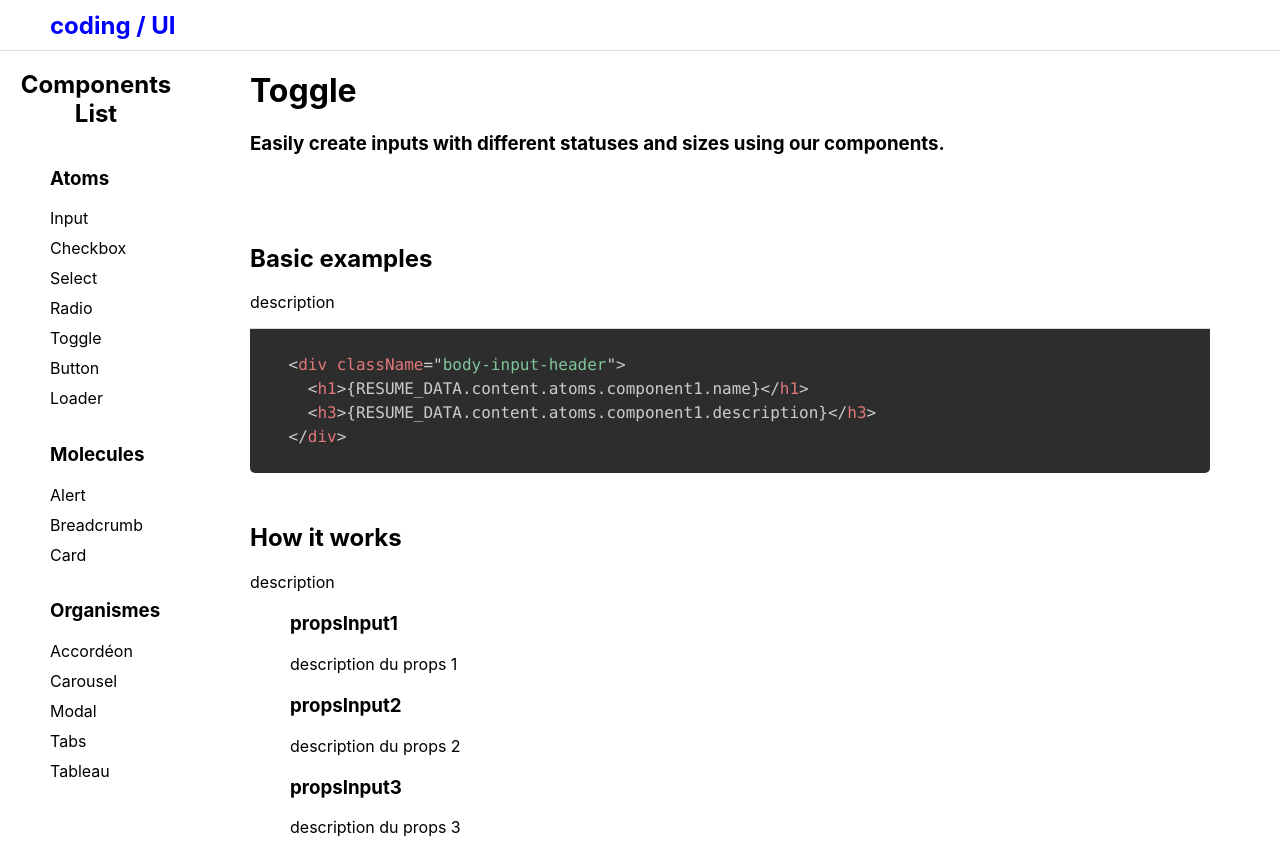
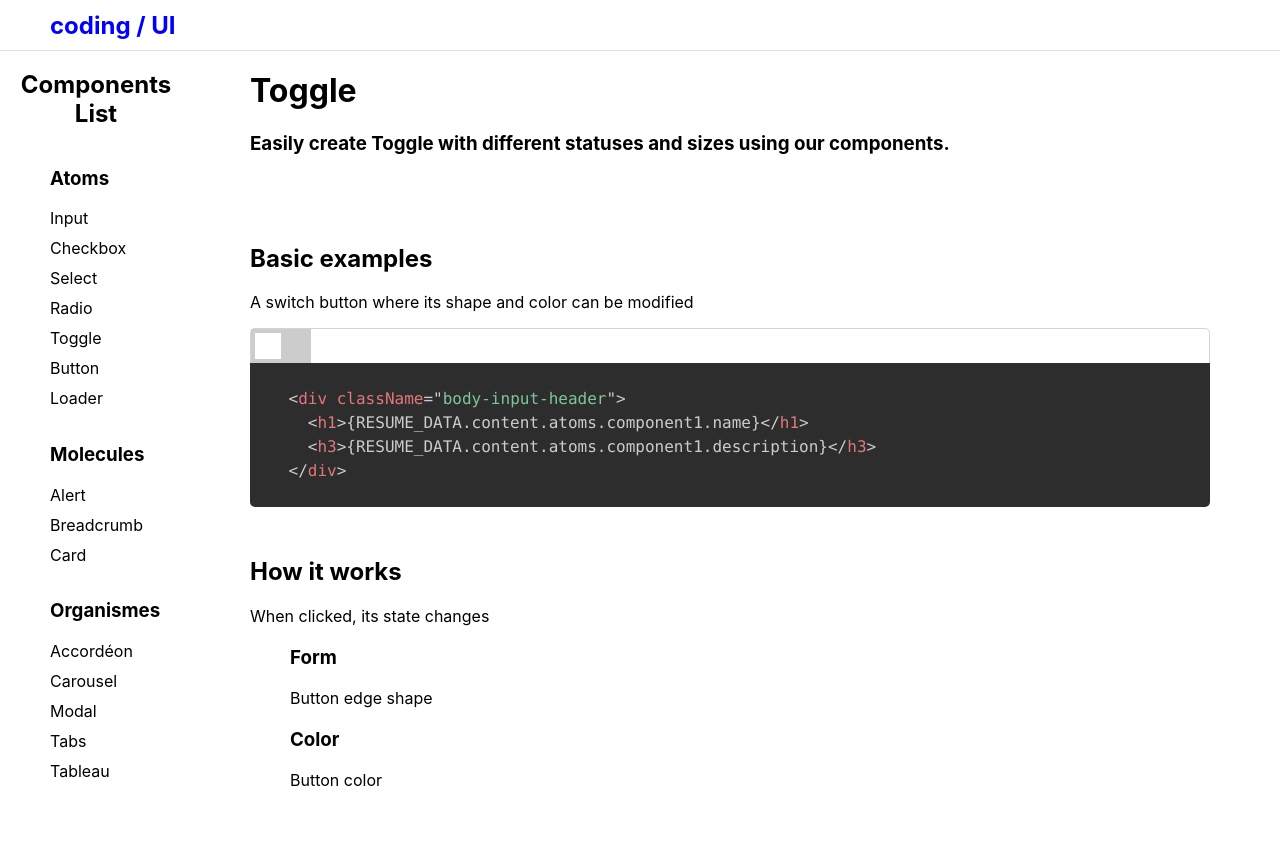
Before and after one commit to SukiTsu/library_react, a React (Vite) app in the folder lib_module/: page /atoms/toggle in a window 1280 px wide. After the commit the page ends 810 px from the top, so only its background shows below. Built offline with nearby package versions, Linux system fonts and the light colour scheme.

Commit message:
Ajout du toggle

```diff
--- /dev/null
+++ b/lib_module/src/assets/css/pages/toggle.css
@@ -0,0 +1,74 @@
+.switch {
+    position: relative;
+    display: inline-block;
+    width: 60px;
+    height: 34px;
+  }
+
+  .switch input {
+    opacity: 0;
+    width: 0;
+    height: 0;
+  }
+
+  .slider {
+    position: absolute;
+    cursor: pointer;
+    top: 0;
+    left: 0;
+    right: 0;
+    bottom: 0;
+    background-color: #ccc;
+    -webkit-transition: .4s;
+    transition: .4s;
+  }
+
+  .slider:before {
+    position: absolute;
+    content: "";
+    height: 26px;
+    width: 26px;
+    left: 4px;
+    bottom: 4px;
+    background-color: white;
+    -webkit-transition: .4s;
+    transition: .4s;
+  }
+
+  input:checked + .slider:before {
+    -webkit-transform: translateX(26px);
+    -ms-transform: translateX(26px);
+    transform: translateX(26px);
+  }
+
+  .slider.rond {
+    border-radius: 34px;
+  }
+
+  .slider.rond:before {
+    border-radius: 50%;
+  }
+
+  /****************************
+                Red
+  *****************************/
+
+  input.red:checked + .slider {
+    background-color: red;
+  }
+
+  /****************************
+                Bleu
+  *****************************/
+
+  input.blue:checked + .slider {
+    background-color: blue;
+  }
+
+  /****************************
+                Green
+  *****************************/
+
+  input.green:checked + .slider {
+    background-color: green;
+  }
--- a/lib_module/src/data/data.tsx
+++ b/lib_module/src/data/data.tsx
@@ -112,10 +112,10 @@ export const RESUME_DATA = {
       component2: {
         name: "Checkbox",
         description:
-          "Easily create inputs with different statuses and sizes using our components.",
+          "Easily create CheckBox with different statuses and sizes using our components.",
         presentation: {
           title: "Basic examples",
-          description: "description",
+          description: "A title with a list of checkbox values",
           props: {
             title: "How it works",
             description: "CheckBox component with checkbox title.",
@@ -125,11 +125,11 @@ export const RESUME_DATA = {
             },
             props2: {
               title: "ListChek",
-              description: "Liste des mots qui seront accompagné des cases à checker",
+              description: "List of words with checkboxes",
             },
             props3: {
               title: "BkColor",
-              description: "Couleur de fond de la box (red|blue|green)",
+              description: "Box background color (red|blue|green)",
             },
           },
         },
@@ -179,24 +179,20 @@ export const RESUME_DATA = {
       component5: {
         name: "Toggle",
         description:
-          "Easily create inputs with different statuses and sizes using our components.",
+          "Easily create Toggle with different statuses and sizes using our components.",
         presentation: {
           title: "Basic examples",
-          description: "description",
+          description: "A switch button where its shape and color can be modified",
           props: {
             title: "How it works",
-            description: "description",
+            description: "When clicked, its state changes",
             props1: {
-              title: "propsInput1",
-              description: "description du props 1",
+              title: "Form",
+              description: "Button edge shape",
             },
             props2: {
-              title: "propsInput2",
-              description: "description du props 2",
-            },
-            props3: {
-              title: "propsInput3",
-              description: "description du props 3",
+              title: "Color",
+              description: "Button color",
             },
           },
         },
--- /dev/null
+++ b/lib_module/src/pages/components/atoms/toggle/Toggle.tsx
@@ -0,0 +1,43 @@
+import React from "react"
+import '../../../../assets/css/pages/toggle.css'
+
+/**
+ * Type Enuméré pour le Toggle
+ */
+
+/** Forme physique du Toggle */
+type ToggleForm = 'carre' | 'rond'
+
+/** Couleur du Toggle lorsqu'il est enclanché */
+type Color = 'red' | 'blue' | 'green'
+
+
+/**
+ * Interface représantent le Toggle
+ */
+interface PropsToggle{
+    /** Forme physique du Toggle */
+    form : ToggleForm
+
+    /** Couleur du Toggle lorsqu'il est enclanché */
+    color : Color
+}
+
+/**
+ * Modèle Toggle personnalisable
+ * @param form -  Forme physique du Toggle (carre ou rond)
+ * @param color - Couleur du Toggle lorsqu'il est enclanché (red, blue ou green)
+ * @returns Composant JSX du Toggle
+ */
+const Toggle: React.FC<PropsToggle> = ({form,color}) => {
+    return (
+        <div>
+            <label className="switch">
+                <input className={`input ${color}`} type="checkbox"/>
+                <span data-testid="slider" className={`slider ${color} ${form}`}></span>
+            </label>
+        </div>
+    )
+}
+
+export default Toggle
--- a/lib_module/src/pages/components/atoms/toggle/togglePage.tsx
+++ b/lib_module/src/pages/components/atoms/toggle/togglePage.tsx
@@ -5,6 +5,7 @@ import { RESUME_DATA } from "../../../../data/data";
 import Navbar from "../../../../components/presentation/Navbar";
 import Sidebar from "../../../../components/presentation/Sidebar";
 import Prism from "prismjs";
+import Toggle from "./Toggle";
 
 export default function TogglePage() {
   //Hook useEffect pour exécuter une action après le montage du composant
@@ -21,7 +22,7 @@ export default function TogglePage() {
   `;
 
   // Récupération des données depuis le fichier data
-  const props = RESUME_DATA.content.atoms.component1.presentation.props;
+  const props = RESUME_DATA.content.atoms.component5.presentation.props;
 
   return (
     <div>
@@ -38,7 +39,7 @@ export default function TogglePage() {
             <p>
               {RESUME_DATA.content.atoms.component5.presentation.description}
             </p>
-            <div className="example-component"></div>
+            <div className="example-component"><Toggle form="carre" color="blue"/></div>
             <pre>
               <code
                 className="language-html line-numbers"
```
Also changed, not shown: 1 other file (tests, documents, lock files or other folders).
